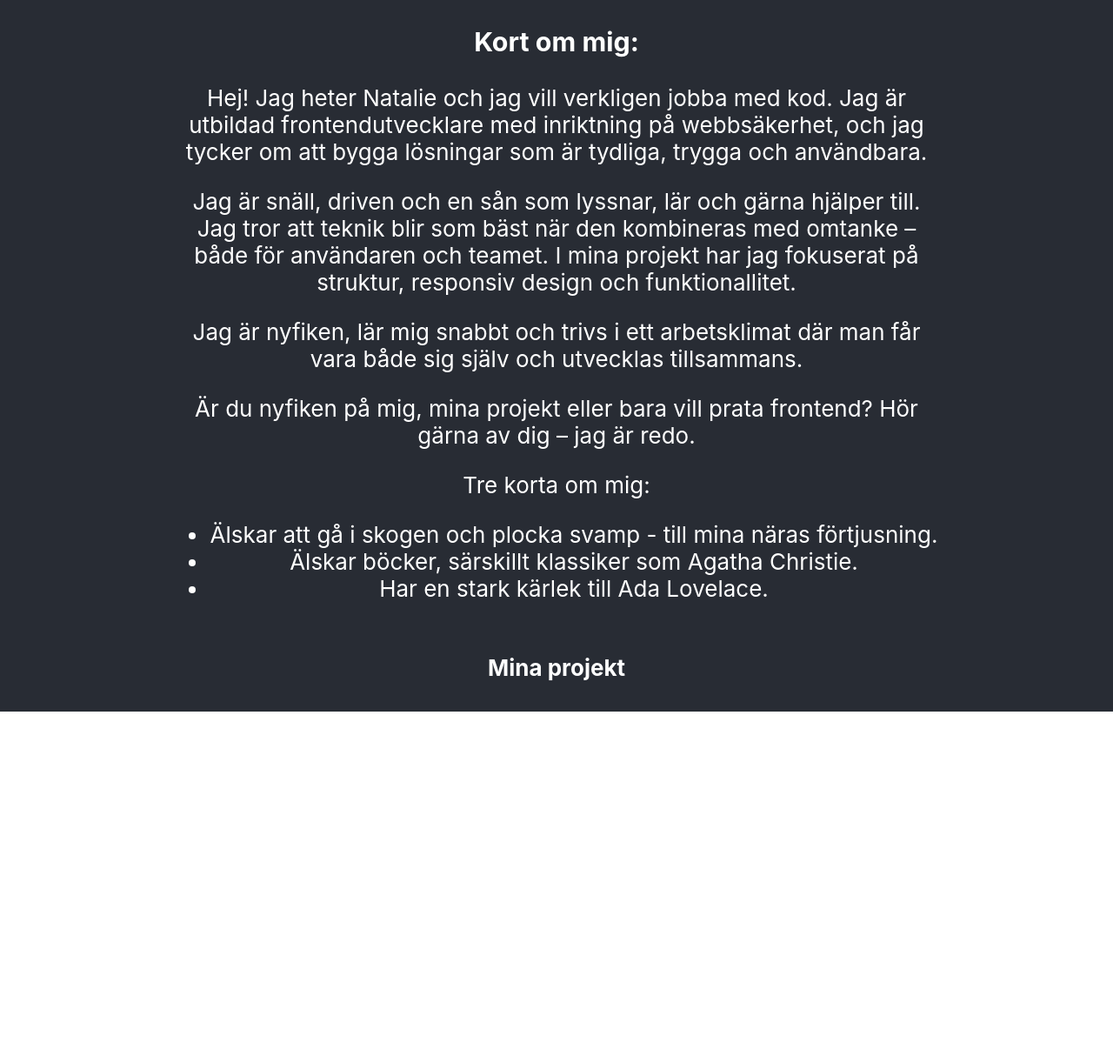
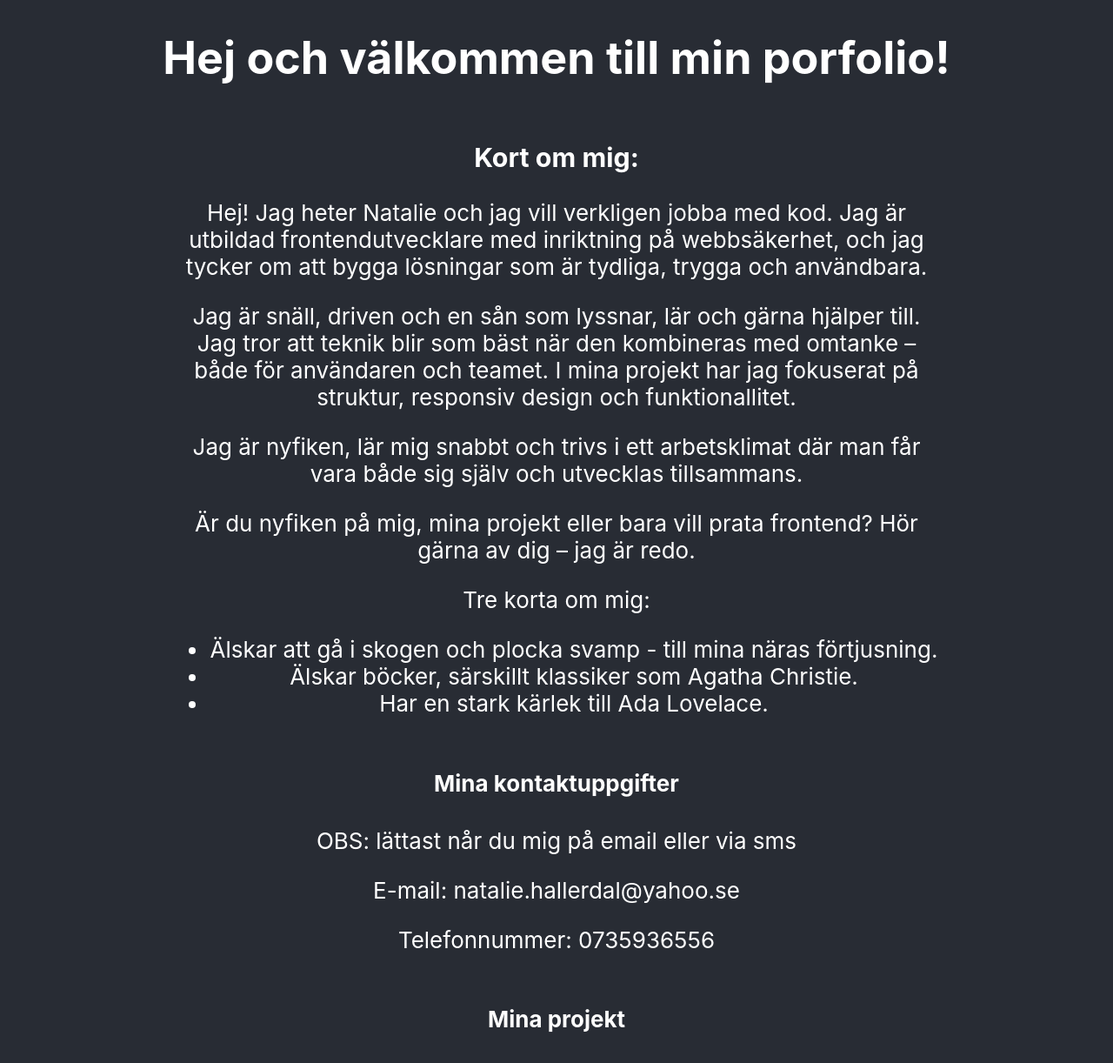
Before and after one commit to natta1995/portfolio, a React (Create React App) app: page / in a window 1280 px wide. Shown: the whole page at 87% size. Before the commit the page ends 818 px from the top, so only its background shows below. Built offline with nearby package versions, Linux system fonts and the light colour scheme.

Commit message:
text added

```diff
--- a/src/App.js
+++ b/src/App.js
@@ -1,12 +1,16 @@
 import "./App.css";
+import Start from "./components/Start";
 import About from "./components/About";
 import Projects from "./components/Project";
+import Contact from "./components/Contact";
 
 function App() {
   return (
     <div className="App">
       <header className="App-header">
+        <Start />
         <About />
+        <Contact />
         <Projects/>
       </header>
     </div>
--- /dev/null
+++ b/src/components/Contact.js
@@ -0,0 +1,12 @@
+const Contact = () => {
+    return (
+        <div>
+        <h4>Mina kontaktuppgifter</h4>
+        <p>OBS: lättast når du mig på email eller via sms</p>
+        <p>E-mail: natalie.hallerdal@yahoo.se</p>
+        <p>Telefonnummer: 0735936556</p>
+        </div>
+    )
+}
+
+export default Contact;
--- /dev/null
+++ b/src/components/Start.js
@@ -0,0 +1,10 @@
+const Start = () => {
+
+    return (
+        <div>
+            <h1> Hej och välkommen till min porfolio! </h1>
+        </div>
+    )
+}
+
+export default Start;
```
